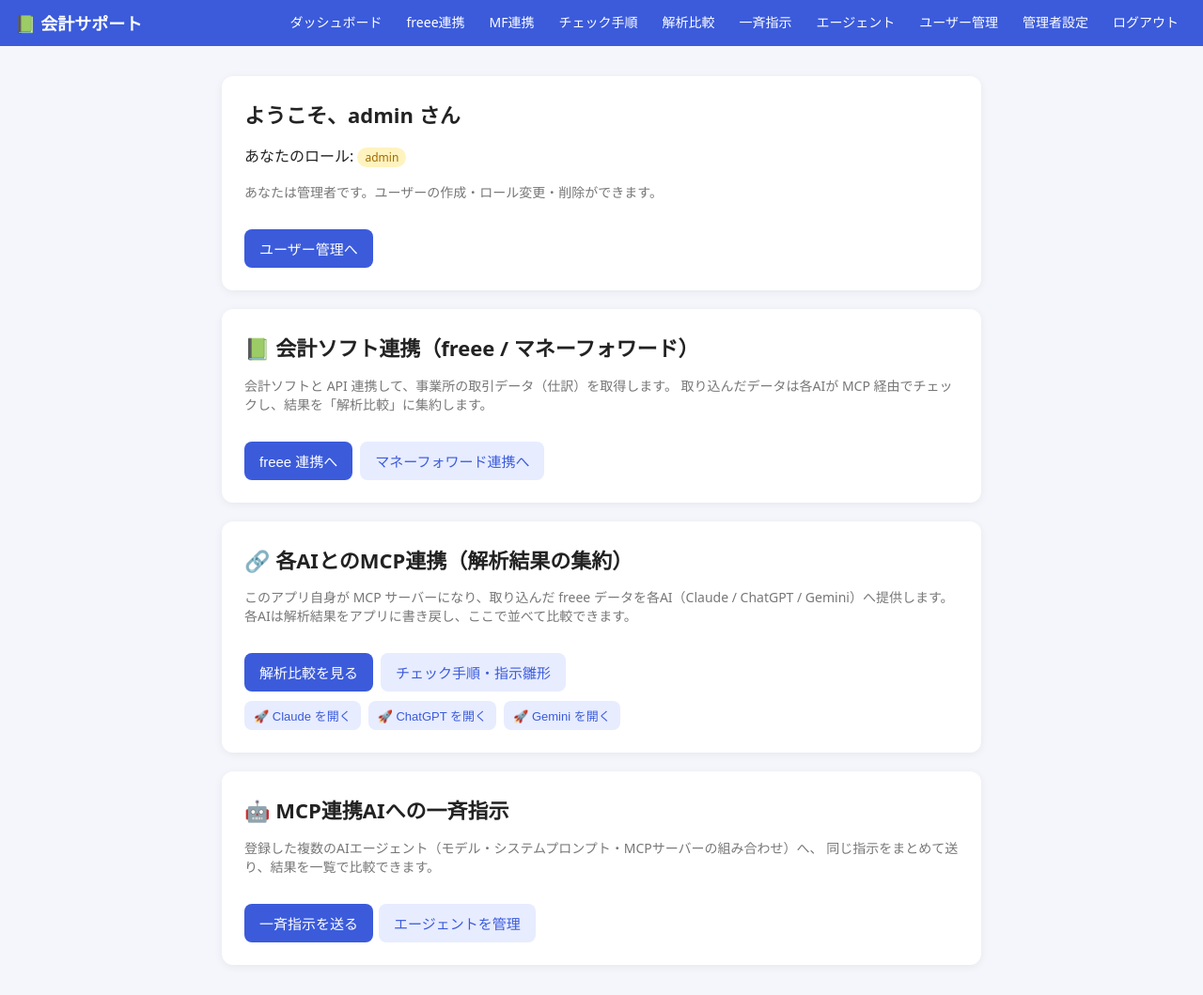
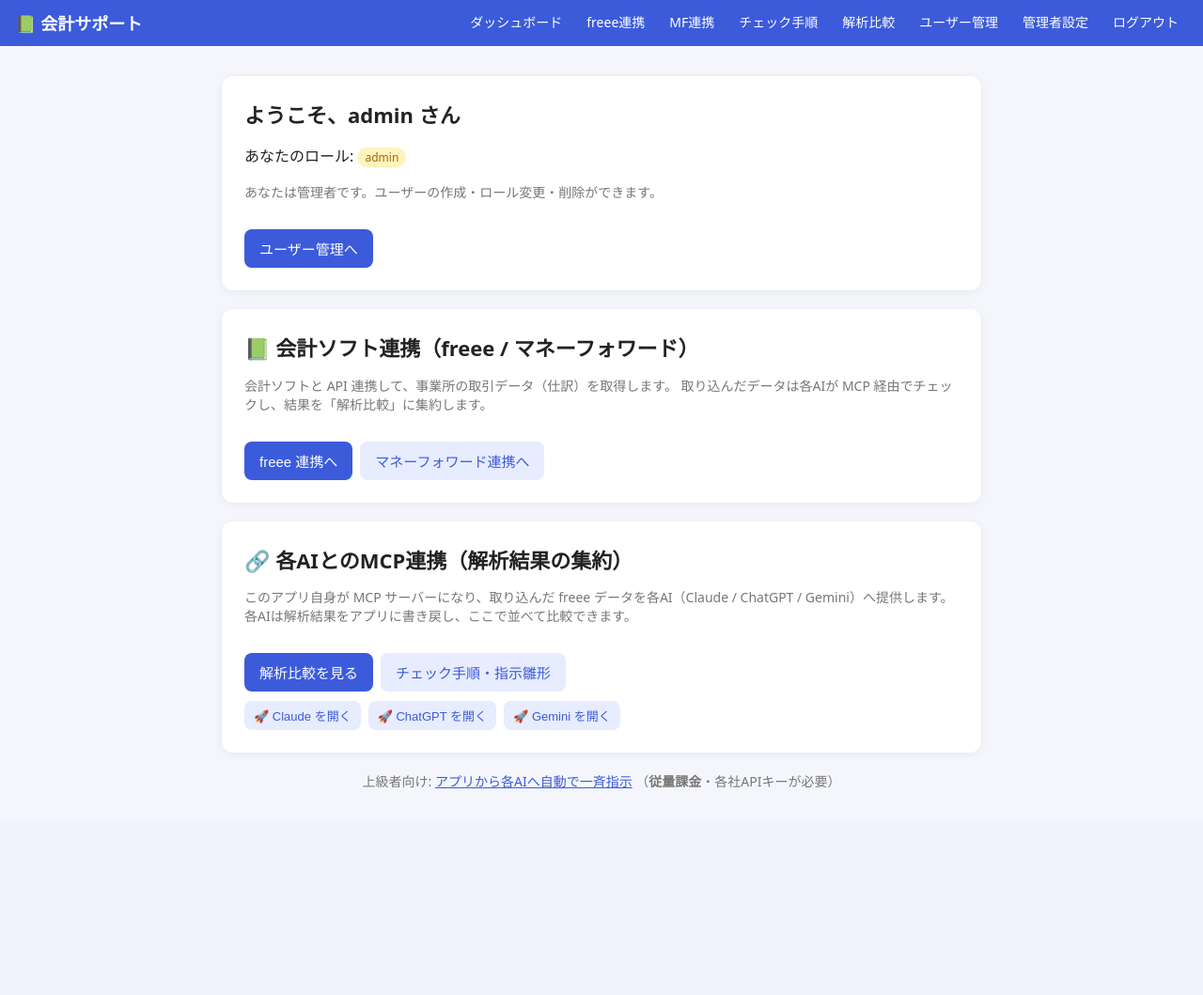
Before and after one commit to system-asayama/accounting-support-app, a Flask app: page /dashboard in a window 1280 px wide. Shown: the whole page at 94% size. After the commit the page ends 839 px from the top, so only its background shows below. Run offline with Flask 3, Linux system fonts and the light colour scheme; the visitor is signed in with stand-in values (Sample User, id 1); data comes from the database, SQL or seed files in the repository.

Commit message:
chore: 自動一斉指示をダッシュボードで控えめにし従量課金を明記
- ダッシュボードの大きな「一斉指示」カードを削除し、下部の控えめな
  「上級者向け」リンク（従量課金・APIキー必要と明記）に変更
- ヘッダーナビから「一斉指示」「エージェント」を外して集約方式に集中
- 一斉指示・エージェント管理ページ冒頭に従量課金の注意書きを追加

Co-Authored-By: Claude Opus 4.8 <noreply@anthropic.com>
Claude-Session: https://claude.ai/code/session_013bfEzerMjsfEDz2T36fFSG

```diff
--- a/templates/agents.html
+++ b/templates/agents.html
@@ -2,7 +2,11 @@
 {% block title %}エージェント一覧{% endblock %}
 {% block content %}
 <div class="card">
-  <h1>AIエージェント</h1>
+  <h1>AIエージェント（自動一斉指示用・上級者向け）</h1>
+  <p class="flash error" style="margin:0 0 12px;">
+    ⚠️ ここで登録したエージェントは各社APIを直接呼び出すため<strong>従量課金</strong>です（APIキーが必要）。
+    定額プランで使う場合は「解析比較（MCP集約方式）」をご利用ください。
+  </p>
   <p class="muted">
     「エージェント = モデル + システムプロンプト + 利用するMCPサーバー群」です。
     ここに登録したエージェントへ、<a class="link" href="{{ url_for('broadcast') }}">一斉指示</a>で同じ指示をまとめて送れます。
--- a/templates/base.html
+++ b/templates/base.html
@@ -79,8 +79,6 @@
         <a href="{{ url_for('mf_status') }}">MF連携</a>
         <a href="{{ url_for('prompts') }}">チェック手順</a>
         <a href="{{ url_for('analyses') }}">解析比較</a>
-        <a href="{{ url_for('broadcast') }}">一斉指示</a>
-        <a href="{{ url_for('agents') }}">エージェント</a>
         {% if current_user.is_admin %}<a href="{{ url_for('admin_users') }}">ユーザー管理</a>{% endif %}
         {% if current_user.is_admin %}<a href="{{ url_for('admin_settings') }}">管理者設定</a>
         {% else %}<a href="{{ url_for('settings') }}">アカウント設定</a>{% endif %}
--- a/templates/dashboard.html
+++ b/templates/dashboard.html
@@ -46,15 +46,9 @@
   </div>
 </div>
 
-<div class="card">
-  <h1>🤖 MCP連携AIへの一斉指示</h1>
-  <p class="muted">
-    登録した複数のAIエージェント（モデル・システムプロンプト・MCPサーバーの組み合わせ）へ、
-    同じ指示をまとめて送り、結果を一覧で比較できます。
-  </p>
-  <div class="inline">
-    <a href="{{ url_for('broadcast') }}"><button>一斉指示を送る</button></a>
-    <a href="{{ url_for('agents') }}"><button type="button" class="secondary">エージェントを管理</button></a>
-  </div>
-</div>
+<p class="muted" style="text-align:center; margin-top:8px;">
+  上級者向け:
+  <a class="link" href="{{ url_for('broadcast') }}">アプリから各AIへ自動で一斉指示</a>
+  （<strong>従量課金</strong>・各社APIキーが必要）
+</p>
 {% endblock %}
```
Also changed, not shown: templates/broadcast.html (+6 -1 lines).
